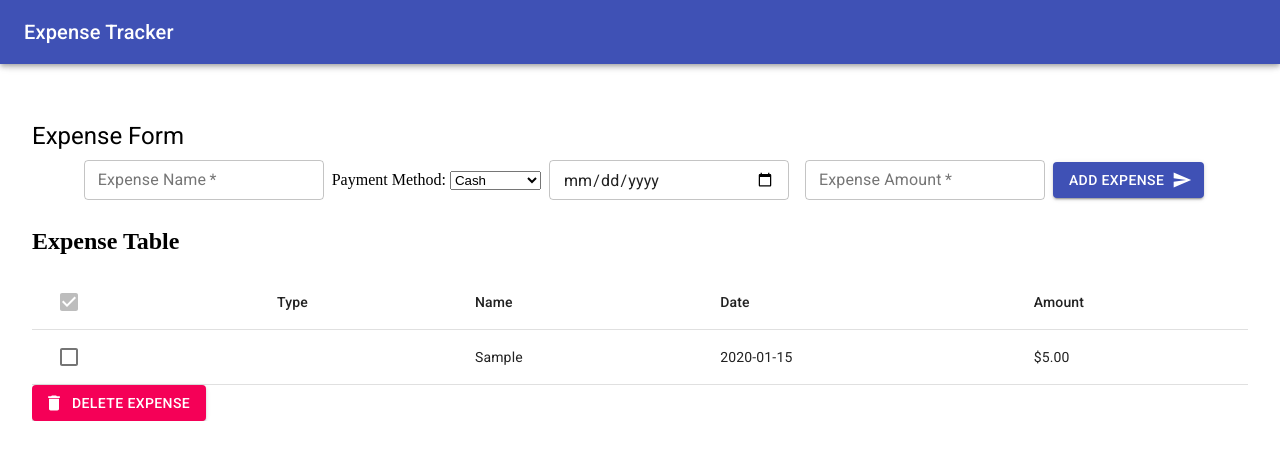
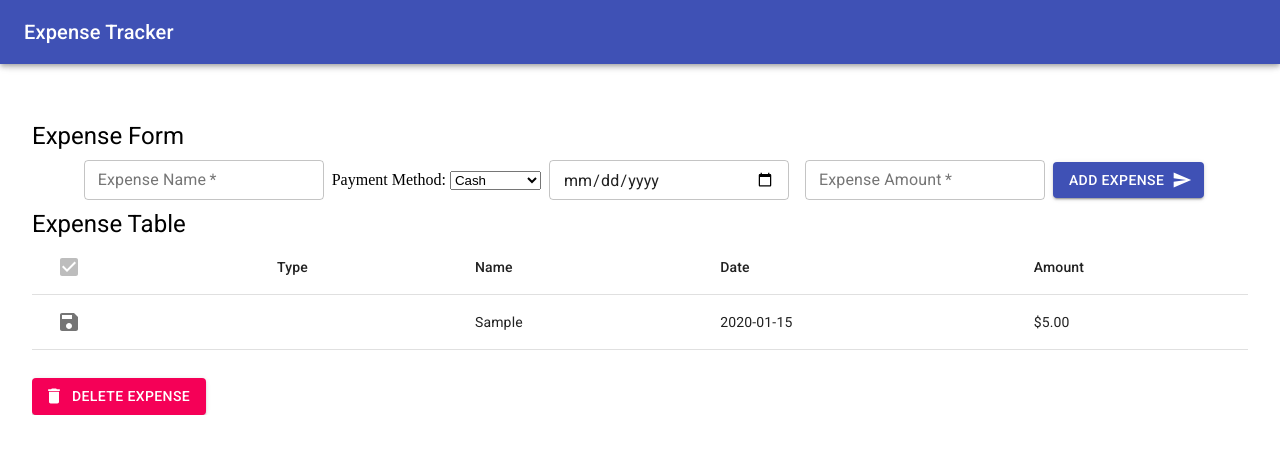
Before and after one commit to shrki416/Expense-Tracker, a React (Create React App) app: page / in a window 1280 px wide. Both pictures are taken after typing "Sample", "2020-01-15", "5" into the empty fields and a click on the button "ADD EXPENSE". Shown: the top 460 px of the page. Built offline with nearby package versions, Linux system fonts and the light colour scheme.

Commit message:
ExpenseTable Styling WIP

```diff
--- a/src/ExpenseTable.js
+++ b/src/ExpenseTable.js
@@ -8,10 +8,21 @@ import {
   TableHead,
   TableRow,
   Checkbox,
+  makeStyles,
+  Typography,
 } from "@material-ui/core";
 import DeleteIcon from "@material-ui/icons/Delete";
+import SaveIcon from "@material-ui/icons/Save";
+
+const useStyles = makeStyles({
+  root: {
+    marginTop: "2em",
+  },
+});
 
 function ExpenseTable({ items, deleteItem, checkedItem }) {
+  const classes = useStyles();
+
   const formatAmount = (amount) => parseFloat(amount).toFixed(2);
 
   const rows = items.map(({ name, type, date, amount, checked }, index) => (
@@ -20,6 +31,8 @@ function ExpenseTable({ items, deleteItem, checkedItem }) {
         <Checkbox
           checked={checked}
           color="primary"
+          checkedIcon={<DeleteIcon />}
+          icon={<SaveIcon />}
           inputProps={{ "aria-label": "secondary checkbox" }}
           onChange={() => checkedItem(index)}
         />
@@ -33,7 +46,7 @@ function ExpenseTable({ items, deleteItem, checkedItem }) {
 
   return (
     <TableContainer>
-      <h2>Expense Table</h2>
+      <Typography variant="h5">Expense Table</Typography>
       <Table size="small" aria-label="a dense table">
         <TableHead>
           <TableRow>
@@ -53,6 +66,7 @@ function ExpenseTable({ items, deleteItem, checkedItem }) {
         <TableBody>{rows}</TableBody>
       </Table>
       <Button
+        className={classes.root}
         variant="contained"
         color="secondary"
         onClick={deleteItem}
```
